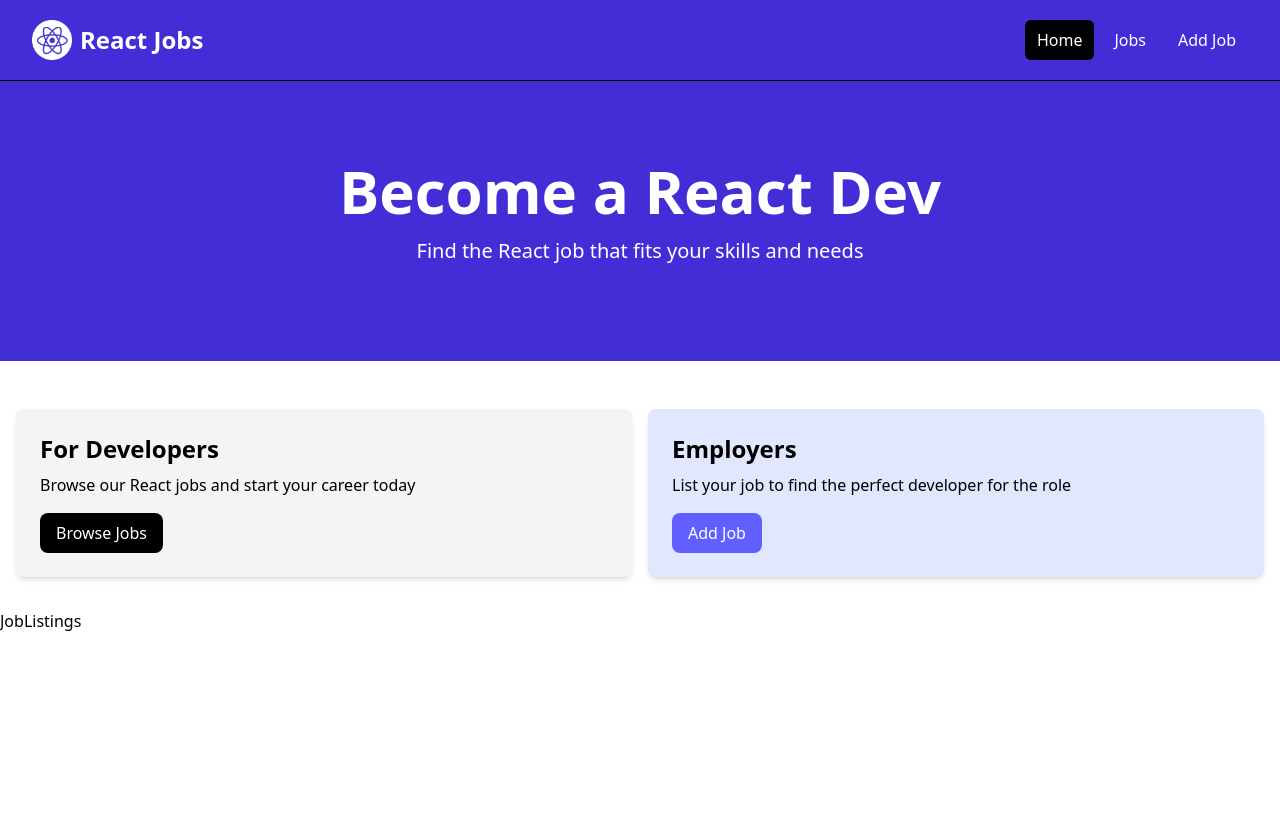
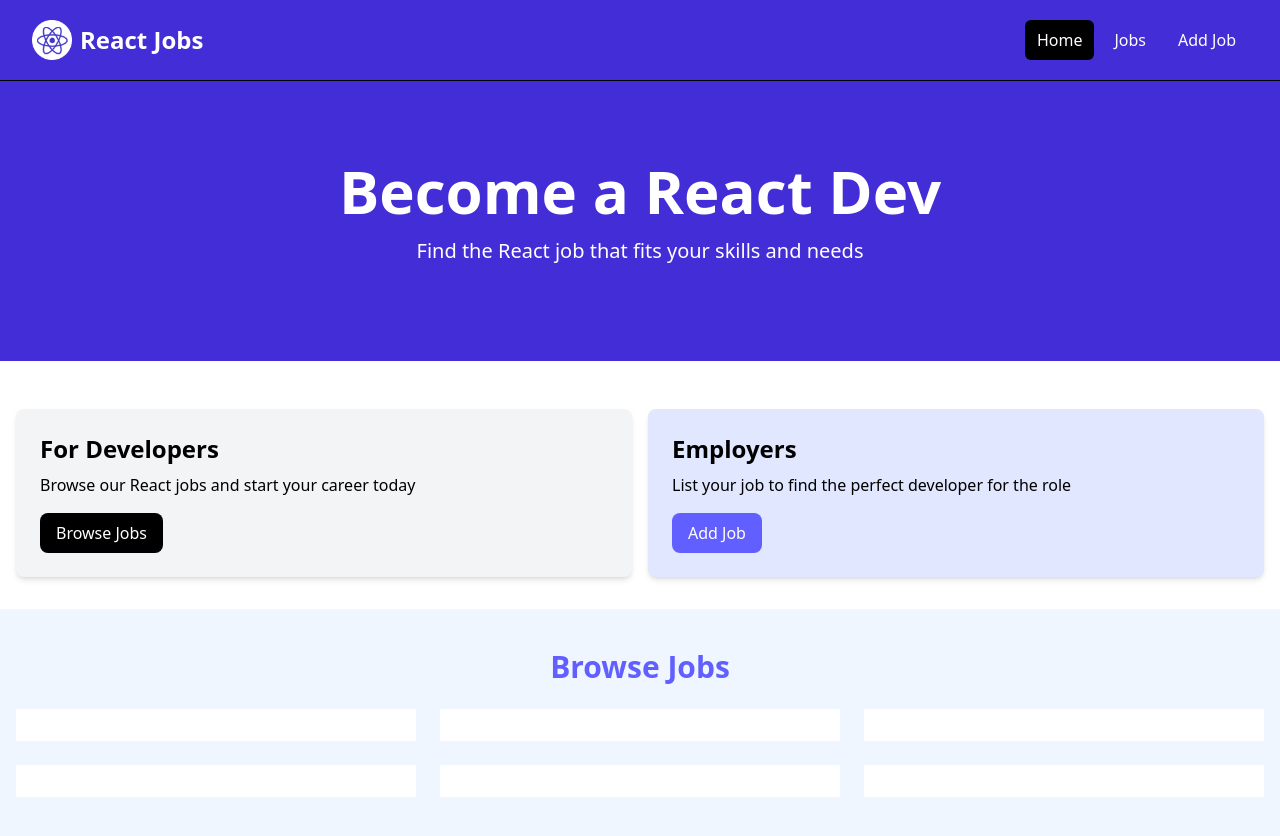
Before and after one commit to yasin1122/react-jobs-v2, a React (Vite) app: page /jobs in a window 1280 px wide. Before the commit the page ends 800 px from the top, so only its background shows below. Built offline with nearby package versions, Linux system fonts and the light colour scheme.

Commit message:
job listings

```diff
--- a/src/components/JobListings.tsx
+++ b/src/components/JobListings.tsx
@@ -3,7 +3,22 @@ import jobs from '../jobs.json'
 console.log(jobs)
 
 const JobListings = () => {
-  return <div>JobListings</div>
+  return (
+    <section className='bg-blue-50 px-4 py-10'>
+      <div className='container-xl lg:container m-auto'>
+        <h2 className='text-3xl font-bold text-indigo-500 mb-6 text-center'>
+          Browse Jobs
+        </h2>
+        <div className='grid grid-cols-1 md:grid-cols-3 gap-6'>
+          {jobs.map(job => (
+            <div className='bg-white'>
+              <div className='p-4'></div>
+            </div>
+          ))}
+        </div>
+      </div>
+    </section>
+  )
 }
 
 export default JobListings
--- a/src/index.css
+++ b/src/index.css
@@ -1,6 +1,5 @@
 @import 'tailwindcss';
 
-/* Custom theme declarations using CSS variables */
 @theme {
   --font-family-sans: Roboto, sans-serif;
   --grid-template-columns-70-30: 70% 28%;
```
